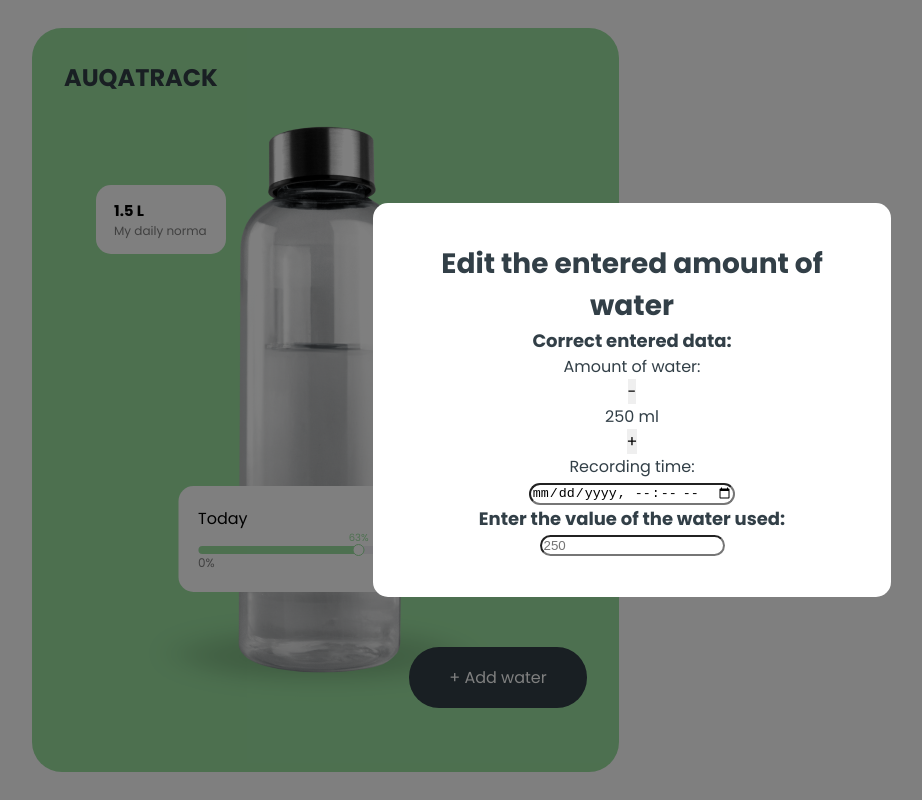
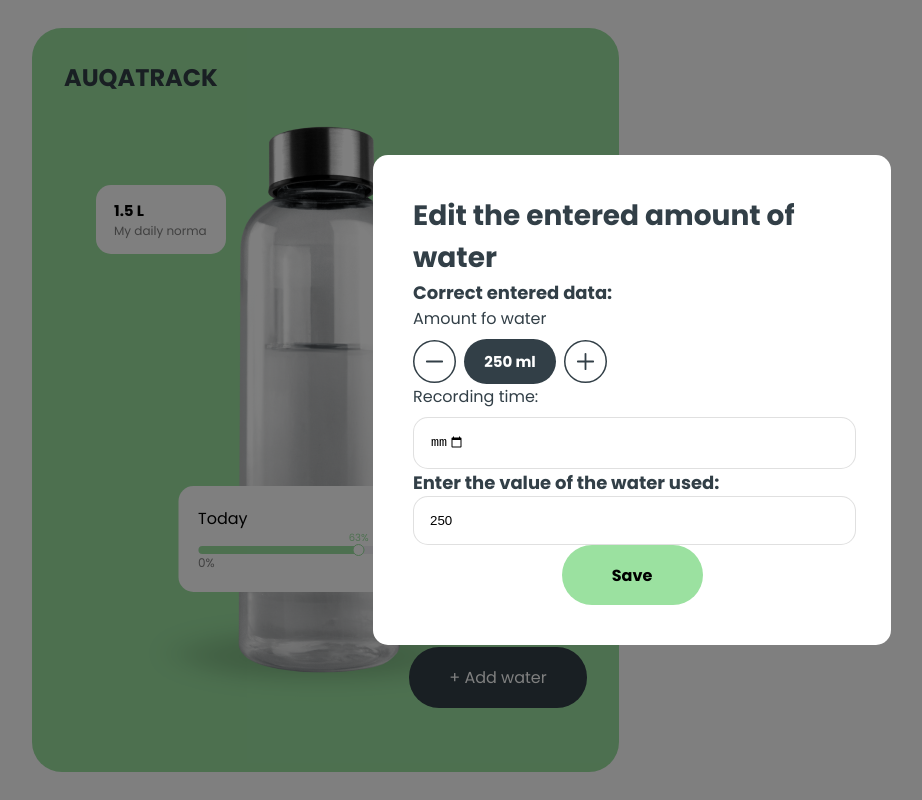
Before and after one commit to alivieE/Water, a React (Create React App) app in the folder aquatrack/: page / in a window 1280 px wide. Both pictures are taken after a click on the button "+ Add water". Shown: the whole page, without its empty margins (8-930 px from the left). Built offline with nearby package versions, Linux system fonts and the light colour scheme.

Commit message:
added styles

```diff
--- a/aquatrack/src/assets/index.js
+++ b/aquatrack/src/assets/index.js
@@ -1,3 +1,5 @@
 import bottle from './bottle.png'
+import minus from './minus.svg'
+import plus from './plus.svg'
 
-export default {bottle}
+export default {bottle,minus,plus}
--- a/aquatrack/src/components/AddWater/AddWater.jsx
+++ b/aquatrack/src/components/AddWater/AddWater.jsx
@@ -1,42 +1,64 @@
 import React, { useState } from "react";
 import s from "./AddWater.module.css";
+import Image from '../../assets/index'
 
 const AddWater = () => {
-  const Vwater = 250;
-  const [inputValue, setInputValue] = useState(Vwater);
+  const [waterAmount, setWaterAmount] = useState(250);
+  const [actionDate, setActionDate] = useState("");
+
+  const handleInputDate = (event) => {
+    setActionDate(event.target.value)
+  }
 
   const handleInputChange = (event) => {
-    setInputValue(event.target.value);
+    const value = Number(event.target.value)
+      if ( value > 5000){
+        setWaterAmount(5000)
+      }
+      else if (value < 50) {
+        setWaterAmount(50)
+      }
+      else {
+        setWaterAmount(value)
+      }
   };
 
-  const plus50 = () => {
-    setInputValue((prevValue) => prevValue + 50);
+  const incramentWater = () => {
+    setWaterAmount((prevValue) => prevValue + 50 >5000 ? 5000 : prevValue + 50);
   };
 
-  const minus50 = () => {
-    setInputValue((prevValue) => prevValue - 50);
+  const decramentWater = () => {
+    setWaterAmount((prevValue) =>  prevValue - 50 < 50 ? 50 : prevValue - 50);
   };
+
+
+
 
   return (
     <div className={s.modalWindowOverlay}>
       <div className={s.modal}>
         <div>
-          <p className={s.h1Highlighted}>Edit the entered amount of water</p>
-          <p className={s.h2Highlighted}>Correct entered data:</p>
+          <p className={s.title}>Edit the entered amount of water</p>
+          <p className={s.subTitle}>Correct entered data:</p>
+        </div>
+        <div className={s.AmountBlock}>
+          <p>Amount fo water</p>
+          <div className={s.controlsWrap}>
+            <button onClick={decramentWater} className={s.amountChangeButton}><img src={Image.minus}/></button>
+            <p className={s.inputWrap}>{waterAmount} ml</p>
+            <button onClick={incramentWater} className={s.amountChangeButton}><img src={Image.plus}/></button>
+          </div>
+        </div>
+        <div className={s.TimeBlock}>
+          <p>Recording time:</p>
+          <input className={s.input} type="datetime-local"  onChange={handleInputDate} value={actionDate} />
         </div>
         <div>
-          <p>Amount of water:</p>
-          <button onClick={minus50}>-</button>
-          <p onChange={handleInputChange}>{inputValue} ml</p>
-          <button onClick={plus50}>+</button>
+          <p className={s.subTitle}>Enter the value of the water used:</p>
+          <input className={s.input} type="number" value={waterAmount} onChange={handleInputChange} max="5000" min={'50'}/>
         </div>
         <div>
-          <p>Recording time:</p>
-          <input className={s.input} type="datetime-local" placeholder="0:00" />
-        </div>
-        <div>
-          <p className={s.h2Highlighted}>Enter the value of the water used:</p>
-          <input className={s.input} type="text" placeholder={inputValue} />
+          <button className={s.SaveButton}>Save</button>
         </div>
       </div>
     </div>
--- a/aquatrack/src/components/AddWater/AddWater.module.css
+++ b/aquatrack/src/components/AddWater/AddWater.module.css
@@ -9,6 +9,7 @@
     align-items: center;
     justify-content: center;
     z-index: 1000;
+
 }
 
 .modal{
@@ -20,22 +21,70 @@
     color: #323F47;
     text-align: center;
     font-family: "Poppins", sans-serif;
+}
+
+.title{
+    color: #323F47;
+    font-weight: 700;
+    font-size: 28px;
+    text-align: left;
+}
+
+.subTitle{
+    color: #323F47;
+    font-weight: 700;
+    font-size: 18px;
+    text-align: left;
+}
+
+.input{
+    border: 1px solid rgba(47, 47, 47, 0.15);
+    border-radius: 15px;
+    padding: 16px 390px 16px 16px;
+    width: 8%;
+}
+
+.amountChangeButton{
+    background: none;
+}
+
+.controlsWrap{
+    display: flex;
+    gap: 8px;
 
 }
 
-.h1Highlighted{
-    color: #323F47;
+.inputWrap{
+    background-color: #323F47;
+    width: 92px;
+    padding: 11px 20px;
+    color: white;
     font-weight: 700;
-    font-size: 28px;
+    font-size: 15px;
+    border-radius: 30px;
 }
 
-.h2Highlighted{
-    color: #323F47;
-    font-weight: 700;
-    font-size: 18px;
+.AmountBlock{
+    display: flex;
+    flex-direction: column;
+    gap: 8px;
+    align-items: flex-start;
 }
 
-.input{
-    border-radius: 1px;
-    border-radius: 15px;
+.TimeBlock{
+    display: flex;
+    flex-direction: column;
+    gap: 8px;
+    align-items: flex-start;
 }
+
+.SaveButton{
+    background-color: rgb(155, 225, 160);
+    width: 141px;
+    height: 60px;
+    border: none;
+    border-radius: 30px;
+    font-weight: 700;
+    font-size: 16px;
+    padding: 18px 50px;
+}
```
Also changed, not shown: aquatrack/src/assets/minus.svg (added), aquatrack/src/assets/plus.svg (added).
